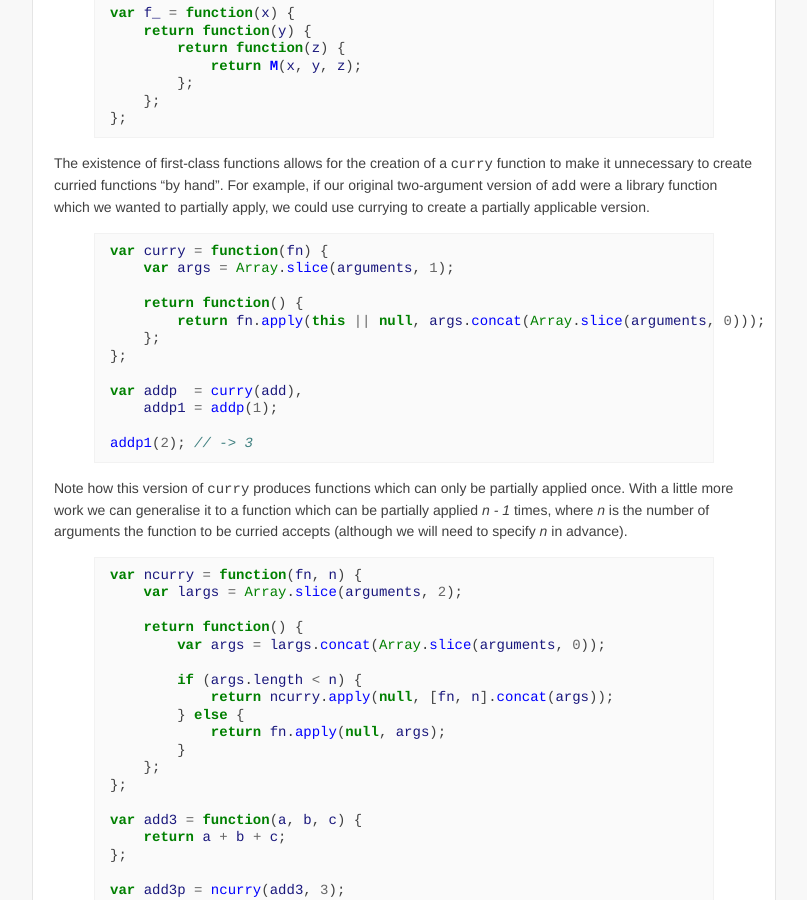
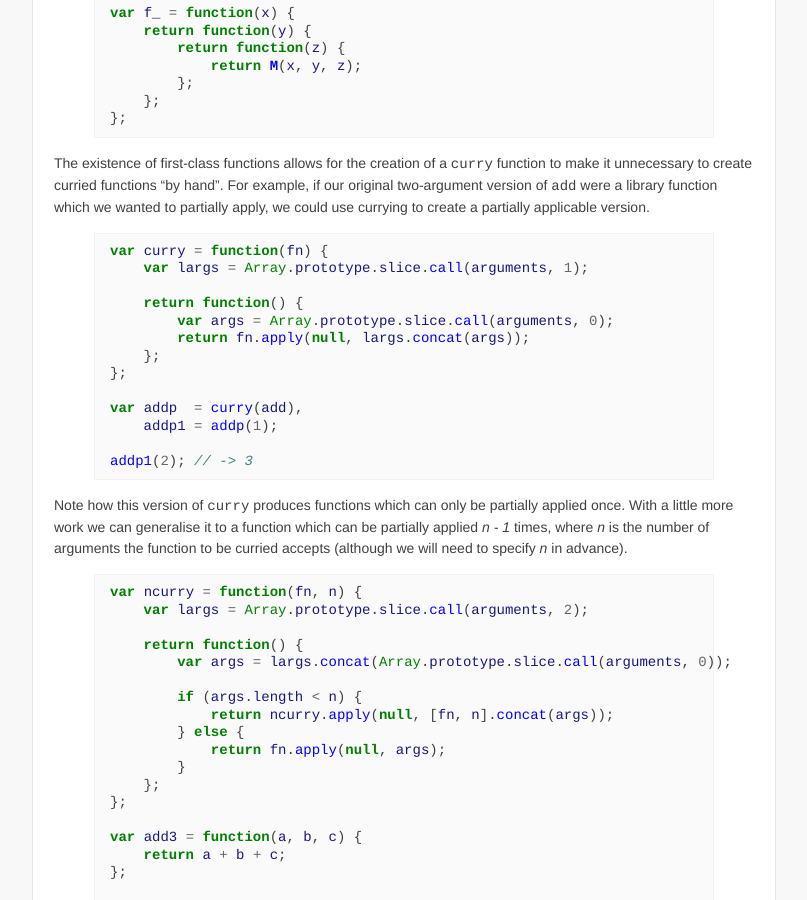
Before and after one commit to othermedia/js-handbook, a Jekyll site: the page built from functional-programming.md, in a window 1280 px wide and 900 px high, scrolled down 3374 px. Shown: the whole window, without its empty margins (236-1043 px from the left). Built offline with Jekyll 4.4.1, drawn with Linux system fonts in a browser that asks for light colours.

Commit message:
Fix some argument conversion in the currying examples.

```diff
--- a/functional-programming.md
+++ b/functional-programming.md
@@ -253,10 +253,11 @@ applicable version.
 
 {% highlight javascript %}
 var curry = function(fn) {
-    var args = Array.slice(arguments, 1);
+    var largs = Array.prototype.slice.call(arguments, 1);
 
     return function() {
-        return fn.apply(this || null, args.concat(Array.slice(arguments, 0)));
+        var args = Array.prototype.slice.call(arguments, 0);
+        return fn.apply(null, largs.concat(args));
     };
 };
 
@@ -274,10 +275,10 @@ advance).
 
 {% highlight javascript %}
 var ncurry = function(fn, n) {
-    var largs = Array.slice(arguments, 2);
+    var largs = Array.prototype.slice.call(arguments, 2);
 
     return function() {
-        var args = largs.concat(Array.slice(arguments, 0));
+        var args = largs.concat(Array.prototype.slice.call(arguments, 0));
 
         if (args.length < n) {
             return ncurry.apply(null, [fn, n].concat(args));
```
